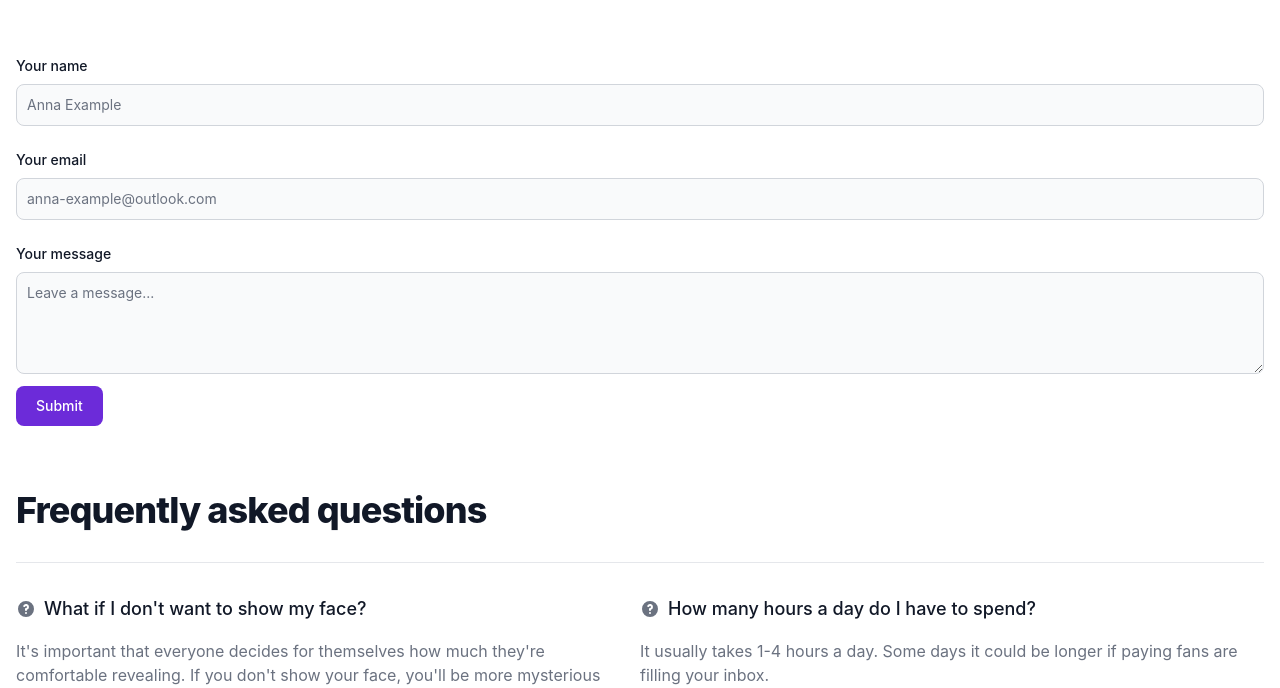
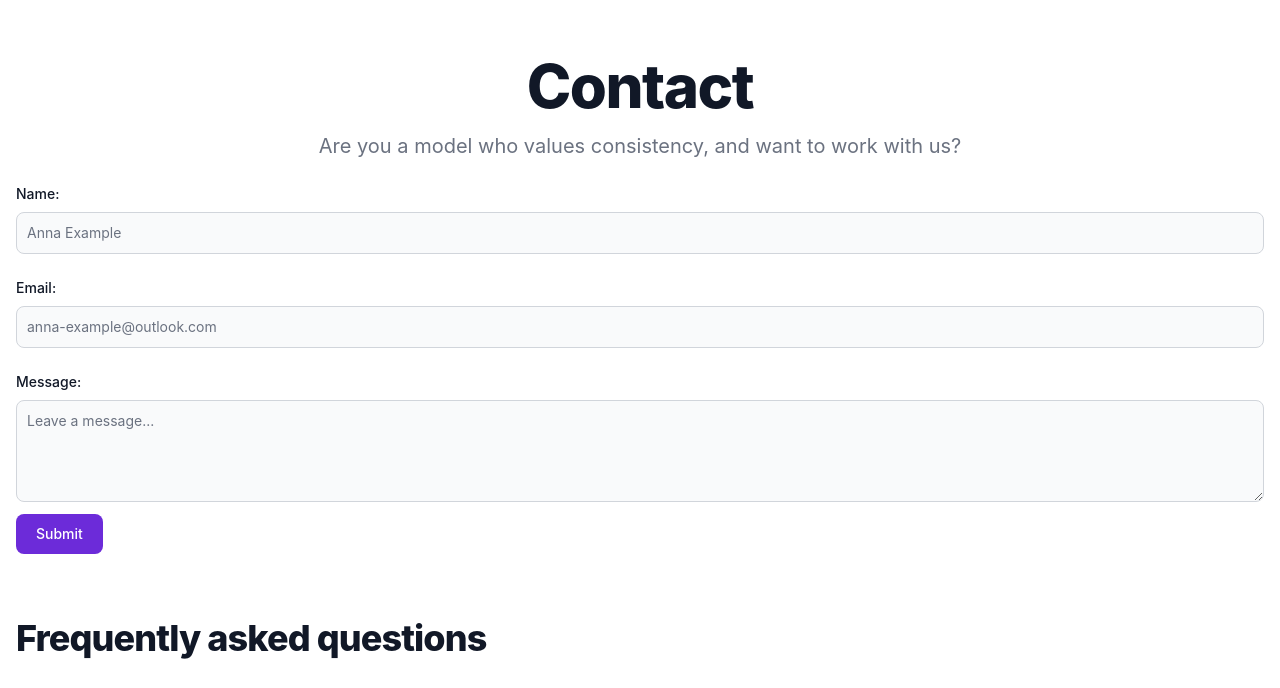
Before and after one commit to smarvin96/LimitlessAttention.com, a React (Vite) app: page / in a window 1280 px wide. Shown: the part 2652-3340 px from the top of the page. Built offline with nearby package versions, Linux system fonts and the light colour scheme.

Commit message:
contact heading

```diff
--- a/src/components/Contact.jsx
+++ b/src/components/Contact.jsx
@@ -1,18 +1,24 @@
 const Contact = () => {
     return ( <>
 
-<div class="py-8 px-4 mx-auto max-w-screen-xl sm:py-16 lg:px-6">
+<div class="py-8 px-4 mx-auto max-w-screen-xl sm:py-16 lg:px-6" id="contact">
+
+
+<h1 class=" text-center mb-4 text-4xl font-extrabold leading-none tracking-tight text-gray-900 md:text-5xl lg:text-6xl dark:text-white">Contact</h1>
+<p class=" text-center mb-6 text-lg font-normal text-gray-500 lg:text-xl sm:px-16 xl:px-48 dark:text-gray-400">Are you a model who values consistency, and want to work with us?</p>
+
+
 
 <form>
   <div class="mb-6">
-  <label for="name" class="block mb-2 text-sm font-medium text-gray-900 dark:text-white">Your name</label>
+  <label for="name" class="block mb-2 text-sm font-medium text-gray-900 dark:text-white">Name:</label>
     <input type="name" id="name" class="bg-gray-50 border border-gray-300 text-gray-900 text-sm rounded-lg focus:ring-blue-500 focus:border-blue-500 block w-full p-2.5 dark:bg-gray-700 dark:border-gray-600 dark:placeholder-gray-400 dark:text-white dark:focus:ring-blue-500 dark:focus:border-blue-500" placeholder="Anna Example"/>
     </div>
     <div class="mb-6">
-    <label for="email" class="block mb-2 text-sm font-medium text-gray-900 dark:text-white">Your email</label>
+    <label for="email" class="block mb-2 text-sm font-medium text-gray-900 dark:text-white">Email:</label>
     <input type="email" id="email" class="bg-gray-50 border border-gray-300 text-gray-900 text-sm rounded-lg focus:ring-blue-500 focus:border-blue-500 block w-full p-2.5 dark:bg-gray-700 dark:border-gray-600 dark:placeholder-gray-400 dark:text-white dark:focus:ring-blue-500 dark:focus:border-blue-500" placeholder="anna-example@outlook.com" required/>
 </div>
-    <label for="message" class="block mb-2 text-sm font-medium text-gray-900 dark:text-white">Your message</label>
+    <label for="message" class="block mb-2 text-sm font-medium text-gray-900 dark:text-white">Message:</label>
 <textarea id="message" rows="4" class="block p-2.5 w-full text-sm text-gray-900 bg-gray-50 rounded-lg border border-gray-300 focus:ring-blue-500 focus:border-blue-500 dark:bg-gray-700 dark:border-gray-600 dark:placeholder-gray-400 dark:text-white dark:focus:ring-blue-500 dark:focus:border-blue-500" placeholder="Leave a message..."></textarea>
 
 <div class="mt-3">
--- a/src/components/Header.jsx
+++ b/src/components/Header.jsx
@@ -1,7 +1,7 @@
 const Header = () => {
     return ( <>
 
-<nav class="bg-white px-2 sm:px-4 py-2.5 dark:bg-gray-900 fixed w-full z-20 top-0 border-b border-gray-200 dark:border-gray-600">
+<nav class=" bg-white px-2 sm:px-4 py-2.5 dark:bg-gray-900 fixed w-full z-20 top-0 border-b border-gray-200 dark:border-gray-600">
   <div class="container flex flex-wrap items-center justify-between mx-auto">
   <a href="https://flowbite.com/" class="flex items-center">
       {/* <img src="https://flowbite.com/docs/images/logo.svg" class="h-6 mr-3 sm:h-9" alt="Flowbite Logo"/> */}
```
